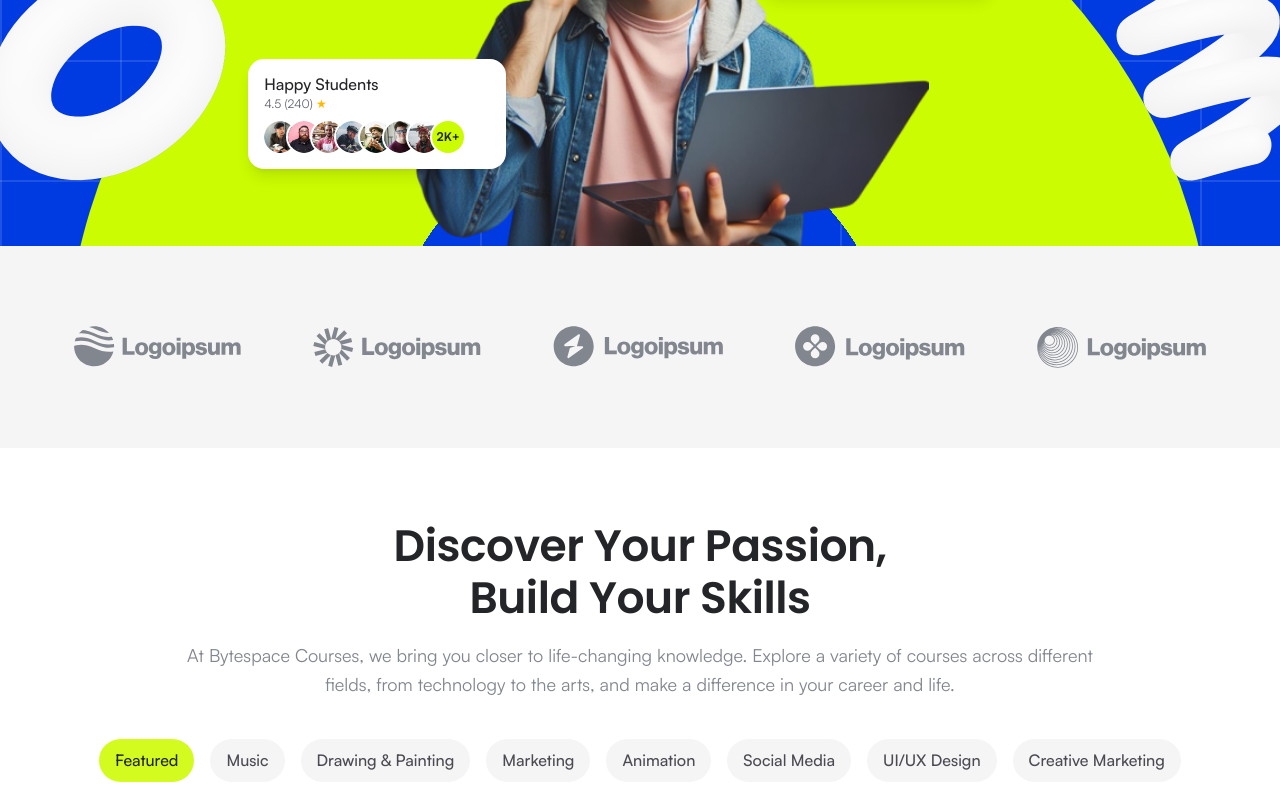
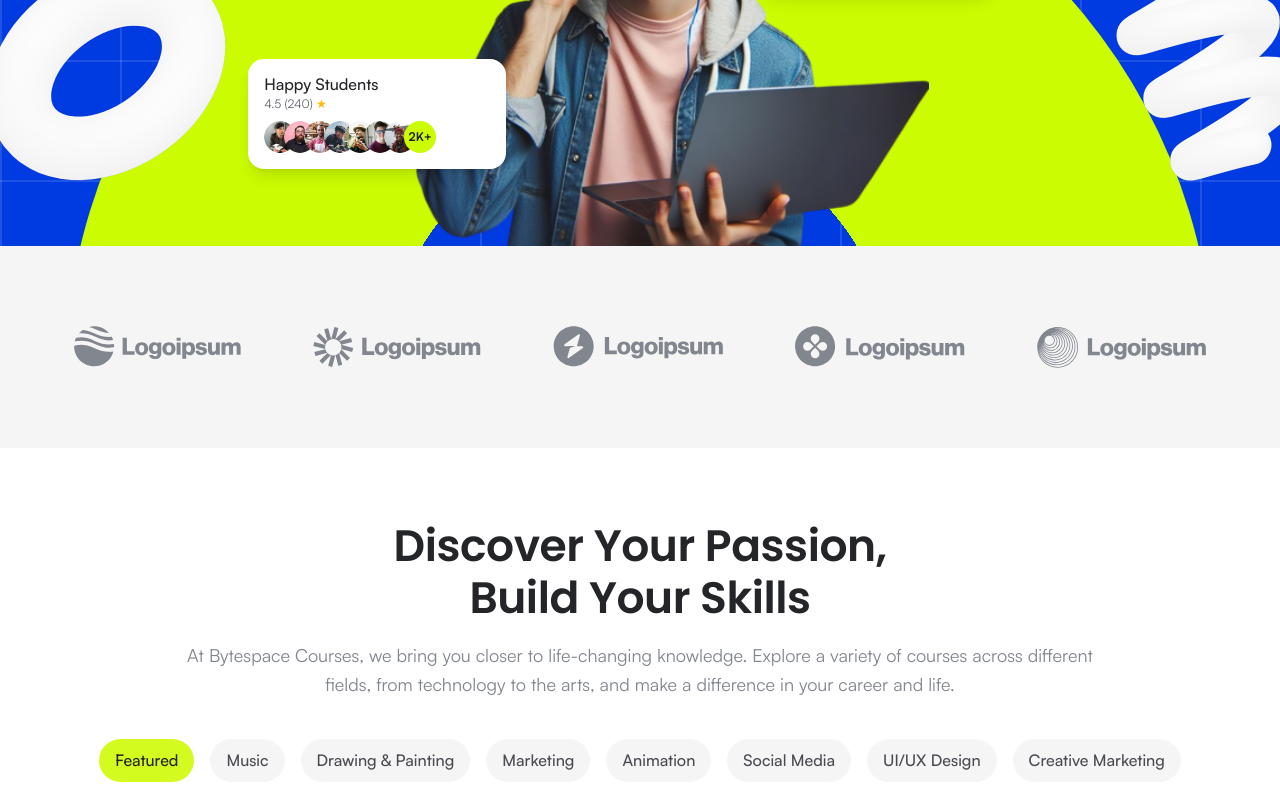
Before and after one commit to aliridowan/bytespace, a Next.js app: page / in a window 1280 px wide. Shown: the part 780-1580 px from the top of the page. Built offline with nearby package versions, Linux system fonts and the light colour scheme.

Commit message:
feat: add size and badge tone options to AvatarGroup

```diff
--- a/src/components/ui/AvatarGroup.tsx
+++ b/src/components/ui/AvatarGroup.tsx
@@ -2,31 +2,54 @@ import Image from "next/image";
 
 export type Avatar = { src: string; alt: string };
 
+const moreToneStyles = {
+  lime: "bg-secondary-500 font-bold text-neutral-950",
+  dark: "bg-black font-medium text-white",
+};
+
+// md: 32px faces, 12px overlap. lg: 43px faces, 16px overlap
+// (7 faces + "2K+" = 8×43 − 7×16 = 232px, as in Figma).
+const sizeStyles = {
+  md: { list: "-space-x-3", item: "size-8", px: 32 },
+  lg: { list: "-space-x-4", item: "size-[43px]", px: 43 },
+};
+
 type AvatarGroupProps = {
   avatars: Avatar[];
-  // Optional count badge at the end, e.g. "2K+"
+  size?: keyof typeof sizeStyles;
   more?: string;
+  moreTone?: keyof typeof moreToneStyles;
   className?: string;
 };
 
-// Overlapping round avatars (Hero "Happy Students", course cards, Create section).
-// The white ring separates each face from the one it overlaps.
-export function AvatarGroup({ avatars, more, className = "" }: AvatarGroupProps) {
+// Overlapping round avatars. Each face sits on top of the one before it
+// (normal DOM paint order), and the count badge ends up on top of the last face.
+export function AvatarGroup({
+  avatars,
+  more,
+  moreTone = "lime",
+  size = "md",
+  className = "",
+}: AvatarGroupProps) {
+  const sizes = sizeStyles[size];
+
   return (
-    <ul className={`flex items-center -space-x-2 ${className}`}>
+    <ul className={`flex items-center ${sizes.list} ${className}`}>
       {avatars.map((avatar) => (
-        <li key={avatar.src}>
+        <li key={avatar.src} className="relative shrink-0">
           <Image
             src={avatar.src}
             alt={avatar.alt}
-            width={32}
-            height={32}
-            className="size-8 rounded-full object-cover ring-2 ring-white"
+            width={sizes.px}
+            height={sizes.px}
+            className={`${sizes.item} rounded-full object-cover`}
           />
         </li>
       ))}
       {more && (
-        <li className="flex size-8 items-center justify-center rounded-full bg-secondary-500 text-label-xs font-bold text-neutral-950 ring-2 ring-white">
+        <li
+          className={`relative flex ${sizes.item} shrink-0 items-center justify-center rounded-full text-label-xs ${moreToneStyles[moreTone]}`}
+        >
           {more}
         </li>
       )}
```
